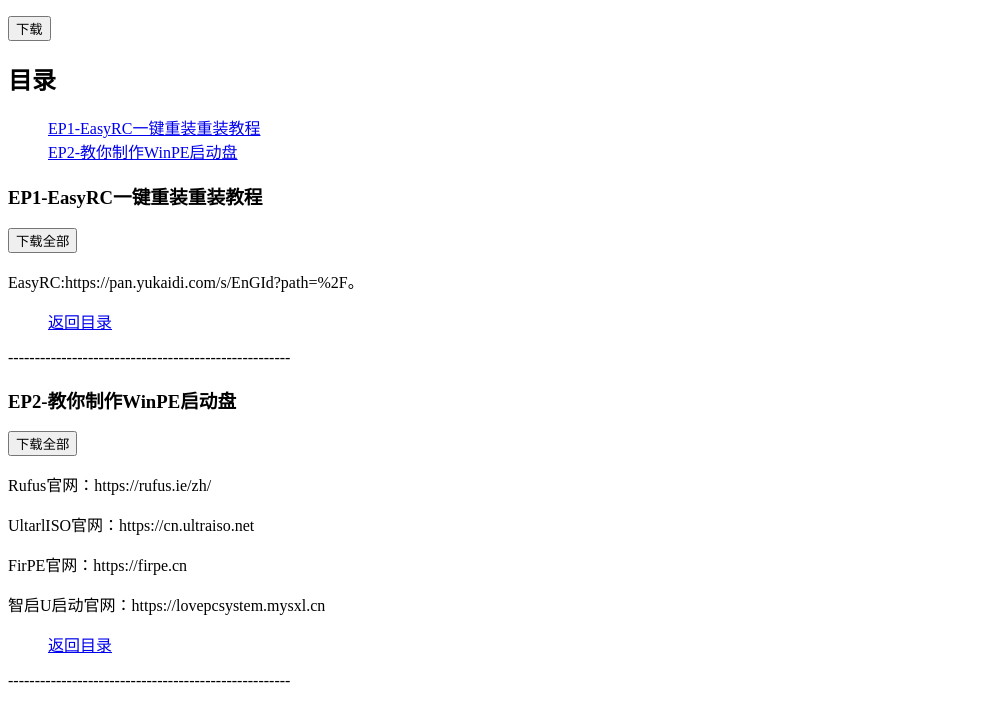
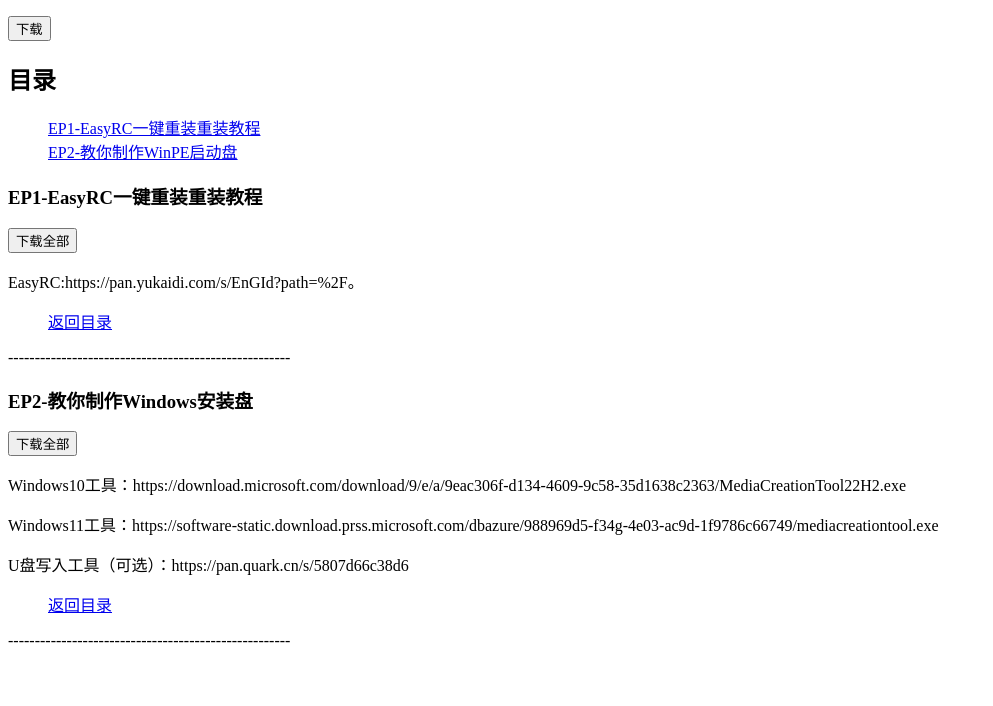
Before and after one commit to com-in/videofile, a plain HTML site: page index.html in a window 1280 px wide. Shown: the part 119-825 px from the top of the page, without its empty margins (0-993 px from the left). After the commit the page ends 800 px from the top, so only its background shows below. Drawn offline with Linux system fonts and the light colour scheme.

Commit message:
Update index.html

```diff
--- a/index.html
+++ b/index.html
@@ -24,11 +24,10 @@
   </ul>
   <p>-----------------------------------------------------</p>
 
-  <h3 id="comzxml2">EP2-教你制作WinPE启动盘</h3><button onclick="window.location.href = 'https://www.123pan.com/s/hywKVv-rBHW3.html'">下载全部</button>
-  <p>Rufus官网：https://rufus.ie/zh/</p>
-  <p>UltarlISO官网：https://cn.ultraiso.net</p>
-  <p>FirPE官网：https://firpe.cn</p>
-  <p>智启U启动官网：https://lovepcsystem.mysxl.cn</p>
+  <h3 id="comzxml2">EP2-教你制作Windows安装盘</h3><button onclick="window.location.href = 'https://www.123pan.com/s/hywKVv-rBHW3.html'">下载全部</button>
+  <p>Windows10工具：https://download.microsoft.com/download/9/e/a/9eac306f-d134-4609-9c58-35d1638c2363/MediaCreationTool22H2.exe</p>
+  <p>Windows11工具：https://software-static.download.prss.microsoft.com/dbazure/988969d5-f34g-4e03-ac9d-1f9786c66749/mediacreationtool.exe</p>
+  <p>U盘写入工具（可选）：https://pan.quark.cn/s/5807d66c38d6</p>
   <ul>
     <li><a href="#list">返回目录</a></li>
   </ul>
```
